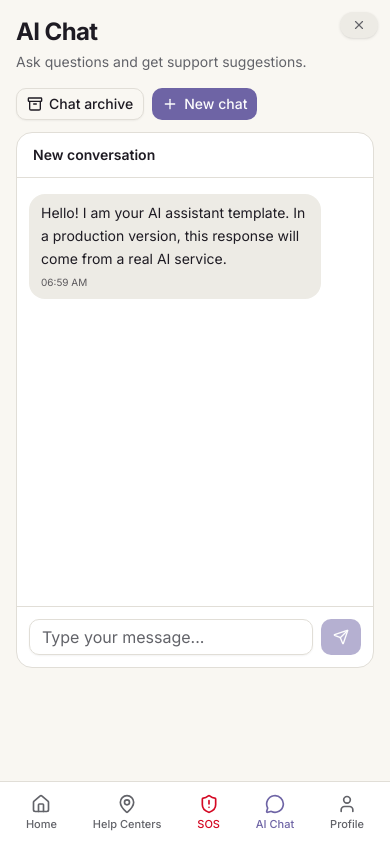
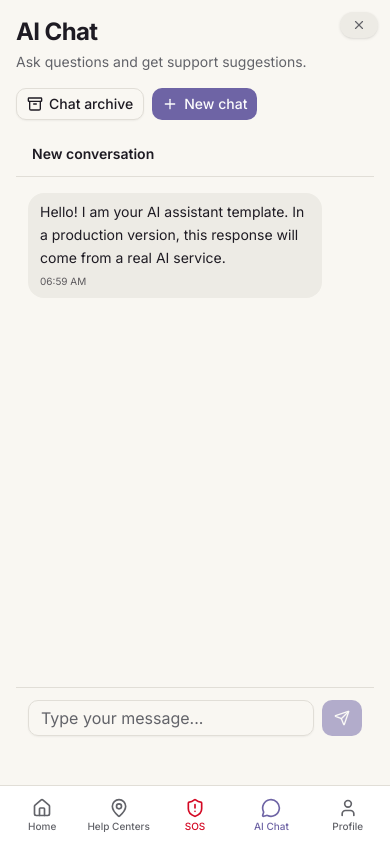
Before and after one commit to bekskekss/jaryk_v01, a Next.js app: page /chat in a window 390 px wide. Built offline with nearby package versions, Linux system fonts and the light colour scheme.

Commit message:
updated 28.02

```diff
--- a/app/(app)/chat/page.tsx
+++ b/app/(app)/chat/page.tsx
@@ -169,7 +169,7 @@ export default function ChatPage() {
   }, [activeThread, draft, persistThreads, t.chat.botPlaceholder, t.chat.newChatTitle, threads])
 
   return (
-    <div className="flex flex-1 flex-col px-4 pt-4 pb-24 lg:px-8 lg:pt-8 lg:pb-6">
+    <div className="flex min-h-0 flex-1 flex-col px-4 pt-4 pb-4 lg:px-8 lg:pt-8 lg:pb-6">
       <header className="mb-4">
         <h1 className="text-2xl font-bold tracking-tight text-foreground lg:text-3xl">
           {title}
@@ -193,7 +193,7 @@ export default function ChatPage() {
         </Button>
       </div>
 
-      <div className="grid flex-1 grid-cols-1 gap-3 md:grid-cols-[300px_minmax(0,1fr)]">
+      <div className="flex min-h-0 flex-1 flex-col gap-3 md:grid md:grid-cols-[300px_minmax(0,1fr)]">
         <aside
           className={`rounded-xl border bg-card p-3 ${showArchive ? "block" : "hidden"} md:block`}
         >
@@ -245,7 +245,7 @@ export default function ChatPage() {
         </aside>
 
         <section
-          className={`flex min-h-[60dvh] flex-col rounded-xl border bg-card ${showArchive ? "hidden md:flex" : "flex"}`}
+          className={`flex min-h-0 flex-1 flex-col rounded-none border-x-0 bg-background md:rounded-xl md:border md:bg-card ${showArchive ? "hidden md:flex" : "flex"}`}
         >
           <div className="border-b px-4 py-3">
             <p className="truncate text-sm font-semibold text-foreground">
--- a/app/(app)/sos/page.tsx
+++ b/app/(app)/sos/page.tsx
@@ -86,18 +86,18 @@ export default function SosPage() {
   // Confirmation Screen
   if (state === "confirm") {
     return (
-      <div className="flex flex-1 flex-col items-center justify-center px-6 py-12">
-        <div className="mx-auto flex w-full max-w-sm flex-col items-center gap-8 text-center">
+      <div className="flex flex-1 flex-col px-4 pt-4 pb-8 sm:px-6">
         <Button
           variant="ghost"
           size="sm"
           onClick={handleCancel}
-            className="self-start -ml-2"
+          className="-ml-2 mb-4 w-fit"
         >
           <ArrowLeft className="size-4" aria-hidden="true" />
           {t.common.back}
         </Button>
 
+        <div className="mx-auto flex w-full max-w-sm flex-col items-center gap-8 text-center">
           <div className="flex size-28 items-center justify-center rounded-full bg-jaryk-sos/10">
             <div className="flex size-20 items-center justify-center rounded-full bg-jaryk-sos/20">
               <ShieldAlert className="size-10 text-jaryk-sos" aria-hidden="true" />
--- a/components/bottom-nav.tsx
+++ b/components/bottom-nav.tsx
@@ -37,7 +37,7 @@ export function BottomNav() {
       aria-label="Main navigation"
       className="fixed inset-x-0 bottom-0 z-40 border-t bg-card/95 backdrop-blur-sm lg:hidden"
     >
-      <ul className="flex items-center justify-around px-2 py-1">
+      <ul className="grid grid-cols-5 items-stretch px-1 py-1">
         {navItems.map((item) => {
           const isActive =
             pathname === item.href || pathname.startsWith(item.href + "/")
@@ -46,11 +46,11 @@ export function BottomNav() {
           const label = getNavLabel(item.key)
 
           return (
-            <li key={item.href}>
+            <li key={item.href} className="min-w-0">
               <Link
                 href={item.href}
                 className={cn(
-                  "flex flex-col items-center gap-0.5 rounded-lg px-3 py-2 text-[11px] font-medium transition-colors",
+                  "flex w-full flex-col items-center gap-0.5 rounded-lg px-1 py-2 text-center text-[10px] font-medium leading-tight transition-colors",
                   isSos
                     ? "text-jaryk-sos"
                     : isActive
@@ -70,7 +70,7 @@ export function BottomNav() {
                   )}
                   aria-hidden="true"
                 />
-                {label}
+                <span className="max-w-full truncate">{label}</span>
               </Link>
             </li>
           )
```
Lines whose indentation alone changed are shown as unchanged.
